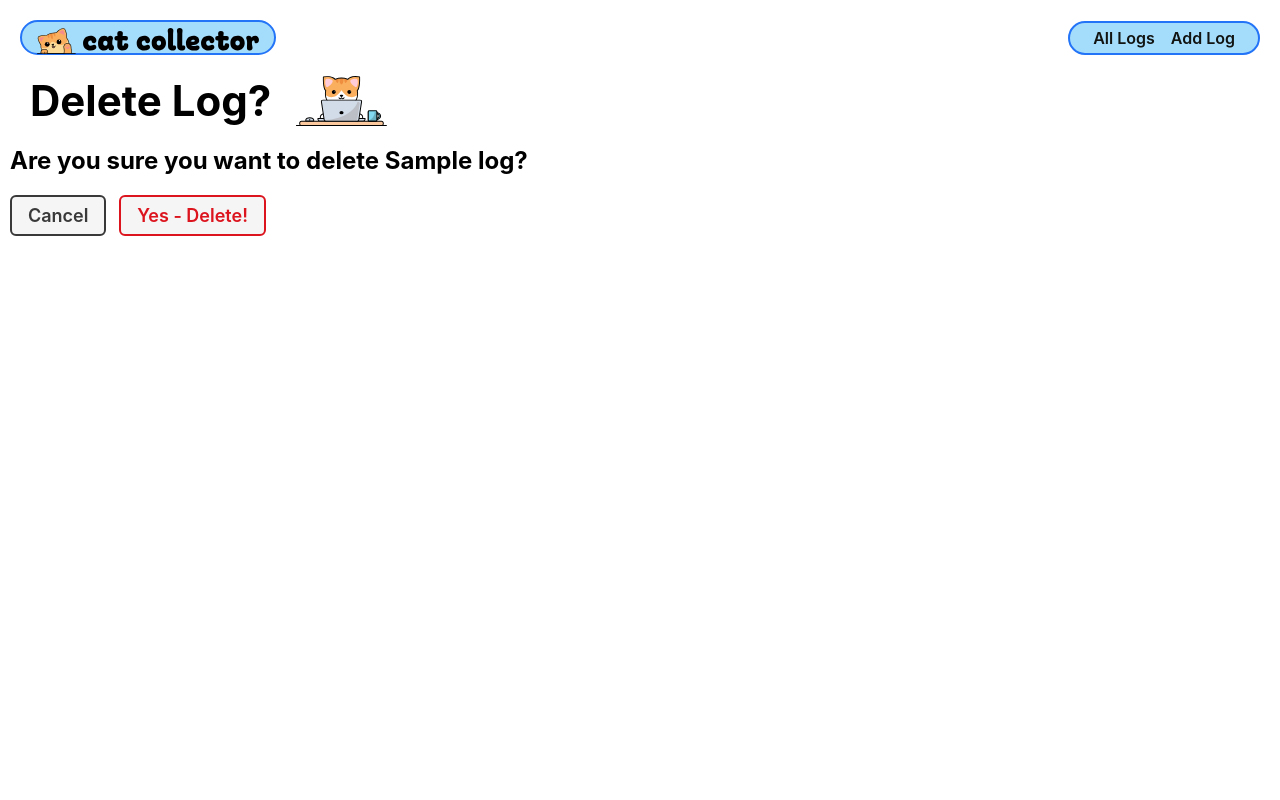
After one commit to shainagtherapy/LitLog, a Django app: template main_app/templates/main_app/log_confirm_delete.html in a window 1280 px wide. The commit adds this page. Run offline with Django 5.2, Linux system fonts and the light colour scheme; the template is opened without the code that fills it: most values are stand-ins (such as "Sample title", 1, 10 or a date in 2020); data that the repository does not hold is empty.

Commit message:
Update/Delete - FULL CRUD ON LOGS

```diff
--- a/main_app/static/css/base.css
+++ b/main_app/static/css/base.css
@@ -1,8 +1,3 @@
-
-body {
-  background-color: white;
-}
-
 /* static/css/base.css  */
 
 html {
--- a/main_app/static/css/logs/log-detail.css
+++ b/main_app/static/css/logs/log-detail.css
@@ -7,7 +7,7 @@
 }
 
 .cat-img {
-  width: 250px;
+  width: 25%;
 }
 
 .usr-img {
--- a/main_app/templates/logs/detail.html
+++ b/main_app/templates/logs/detail.html
@@ -14,6 +14,11 @@
     <p>{{ log.type }}</p>
     <p>{{ log.status }}</p>
     <p>{{ log.notes }}</p>
+
+    <div class="cat-actions">
+        <a href="{% url 'log-update' log.id %}" class='btn warn'>Edit</a>
+        <a href="{% url 'log-delete' log.id %}" class='btn danger'>Delete</a>
+    </div>
   </div>
 </section>
 {% endblock %}
--- /dev/null
+++ b/main_app/templates/main_app/log_confirm_delete.html
@@ -0,0 +1,18 @@
+{% extends 'base.html' %}
+{% load static %}
+{% block content %}
+
+<div class="page-header">
+  <h1>Delete Log?</h1>
+  <img src="{% static 'images/nerd-cat.svg' %}" alt="A cat using a computer" />
+</div>
+
+<h2>Are you sure you want to delete {{ log.title }}?</h2>
+
+<form action="" method="post" class="form">
+  {% csrf_token %}
+  <a href="{% url 'log-detail' log.id %}" class="btn secondary">Cancel</a>
+  <button type="submit" class="btn danger">Yes - Delete!</button>
+</form>
+
+{% endblock %}
--- a/main_app/urls.py
+++ b/main_app/urls.py
@@ -7,4 +7,6 @@ urlpatterns = [
     path('logs/', views.log_index, name='log-index'),
     path('logs/<int:log_id>/', views.log_detail, name='log-detail'),
     path('logs/create/', views.LogCreate.as_view(), name='log-create'),
+    path('logs/<int:pk>/udate/', views.LogUpdate.as_view(), name='log-update'),
+    path('logs/<int:pk>/delete', views.LogDelete.as_view(), name='log-delete'),
 ]
```
Also changed, not shown: main_app/templates/main_app/log_form.html (+7 -2 lines), main_app/views.py (+9 -1 lines).
